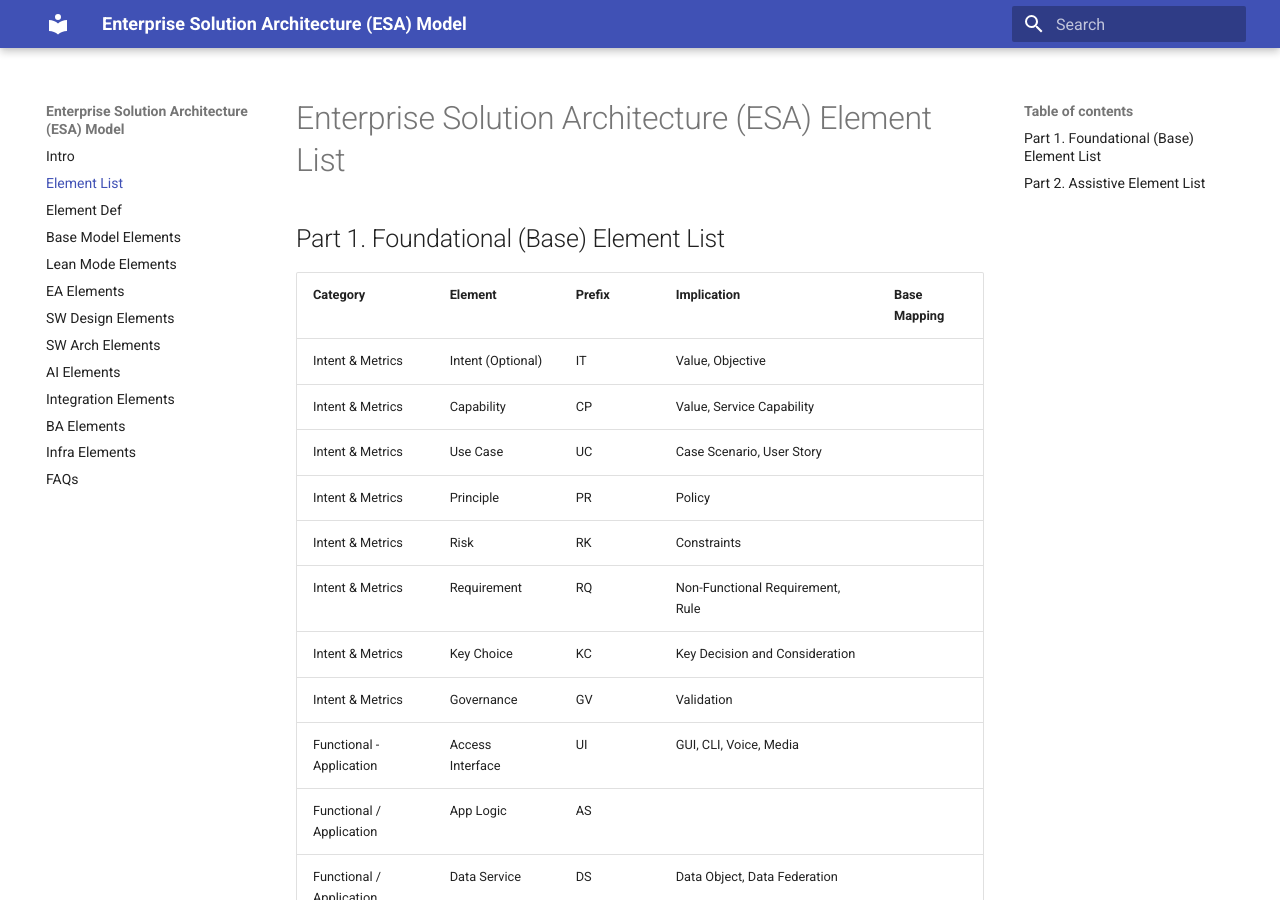
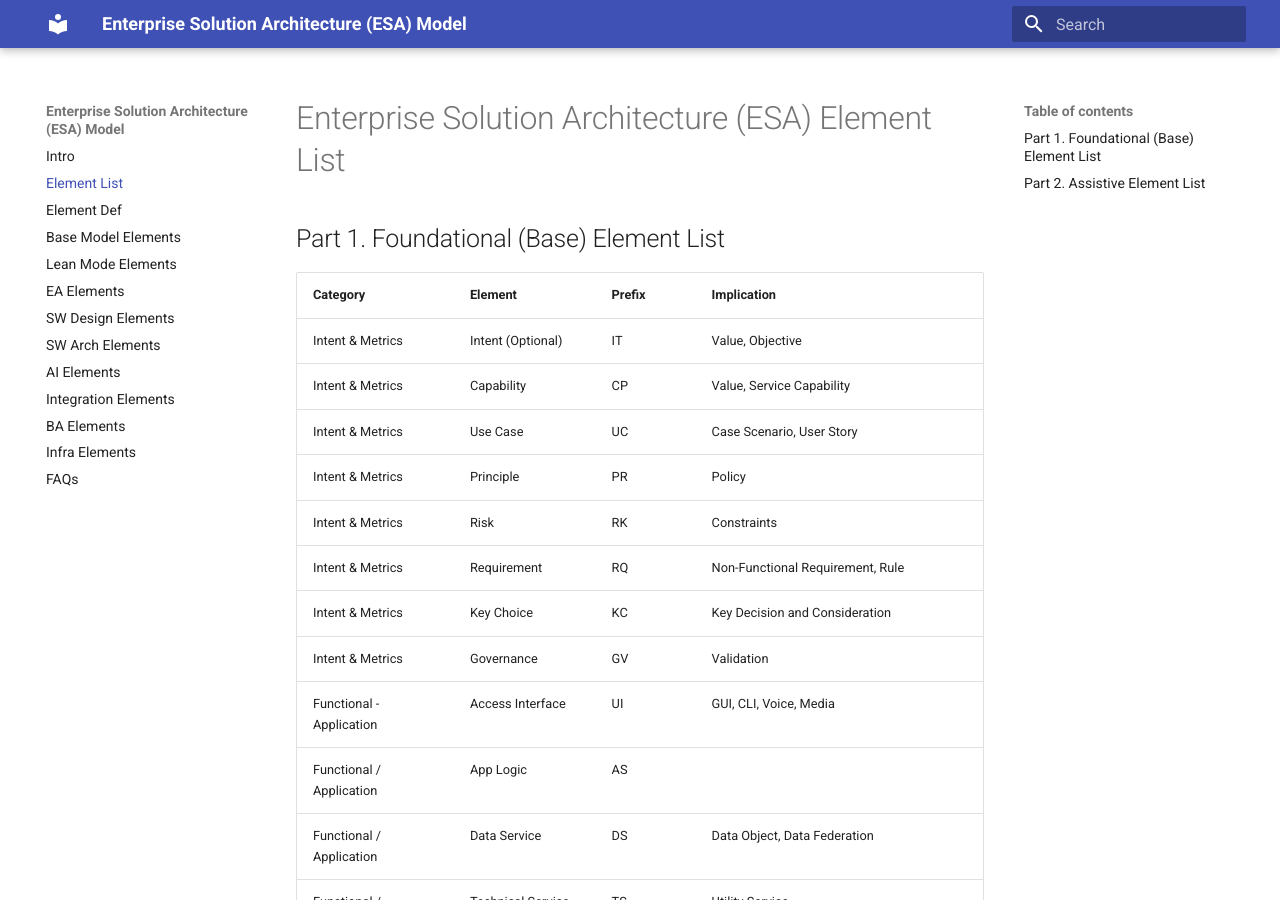
Before and after one commit to seniorgu/esa, an MkDocs documentation site: the page built from docs/esa-element-list.md, in a window 1280 px wide and 900 px high. Built offline with MkDocs 1.6.1 and Material for MkDocs 9.7.7, drawn with Linux system fonts in a browser that asks for light colours.

Commit message:
Update esa-element-list.md

```diff
--- a/docs/esa-element-list.md
+++ b/docs/esa-element-list.md
@@ -2,48 +2,48 @@
 
 ## Part 1. Foundational (Base) Element List
 
-| Category                     | Element                 | Prefix | Implication                                                  | Base Mapping |
-| ---------------------------- | ----------------------- | ------ | ------------------------------------------------------------ | ------------ |
-| Intent & Metrics             | Intent  (Optional)      | IT     | Value, Objective                                             |              |
-| Intent & Metrics             | Capability              | CP     | Value, Service  Capability                                   |              |
-| Intent & Metrics             | Use Case                | UC     | Case Scenario,  User Story                                   |              |
-| Intent & Metrics             | Principle               | PR     | Policy                                                       |              |
-| Intent & Metrics             | Risk                    | RK     | Constraints                                                  |              |
-| Intent & Metrics             | Requirement             | RQ     | Non-Functional  Requirement, Rule                            |              |
-| Intent & Metrics             | Key Choice              | KC     | Key Decision and  Consideration                              |              |
-| Intent & Metrics             | Governance              | GV     | Validation                                                   |              |
-| Functional -Application      | Access  Interface       | UI     | GUI, CLI, Voice,  Media                                      |              |
-| Functional / Application     | App Logic               | AS     |                                                              |              |
-| Functional / Application     | Data Service            | DS     | Data Object, Data  Federation                                |              |
-| Functional / Application     | Technical  Service      | TS     | Utility Service                                              |              |
-| Functional / Application     | Interface               | SI     | Service  Interface, API                                      |              |
-| Functional / Application     | Service  Component      | SC     |                                                              |              |
-| Functional / Application     | Application             | AP     |                                                              |              |
-| Operational / Infrastructure | Deployment  Package     | DP     | Deployment Unit                                              |              |
-| Operational / Infrastructure | Data Store              | DB     |                                                              |              |
-| Operational / Infrastructure | Middleware              | MW     |                                                              |              |
-| Operational / Infrastructure | Node                    | ND     |                                                              |              |
-| Operational / Infrastructure | System                  | SY     | Device                                                       |              |
-| Operational / Infrastructure | Network                 | NW     |                                                              |              |
-| Operational / Infrastructure | Location                | LO     |                                                              |              |
-| General                      | Role                    | RO     | Actor,  Stakeholder                                          |              |
-| General                      | Task                    | TK     | Activity, State                                              |              |
-| General                      | Process                 | PS     | Workflow,  Composite Service                                 |              |
-| General                      | Domain                  | DM     | Bounded Context,  Platform, Zone, etc.                       |              |
-| General                      | Grouping                | GP     | Group                                                        |              |
-| General                      | View Frame              | VF     | Partial View                                                 |              |
-| General                      | Generic Service         | GS     | Conceptual  Service                                          |              |
-| General                      | Virtual Service         | VS     | Configuration,  Collaboration                                |              |
-| General                      | Deliverable  (Optional) | DL     |                                                              |              |
-| General                      | Artifact                | AR     | Tangible Asset,  Document                                    |              |
-| General                      | Note                    | NT     | Key Element  Properties                                      |              |
-| General                      | Input  (Optional)       | IN     |                                                              |              |
-| General                      | Output  (Optional)      | OU     |                                                              |              |
-| General                      | Extension               | EX     | External  system/solution element                            |              |
-| Connection                   | Association             | AN     |                                                              |              |
-| Connection                   | Flow                    | FW     | Directional,  Access, Triggering, Serving,  Influence, Dependency. |              |
-| Connection                   | Composition  (Optional) | CM     |                                                              |              |
-| Connection                   | Realization  (Optional) | RN     |                                                              |              |
+| Category                     | Element                 | Prefix | Implication                                                        |
+| ---------------------------- | ----------------------- | ------ | ------------------------------------------------------------------ |
+| Intent & Metrics             | Intent  (Optional)      | IT     | Value, Objective                                                   |
+| Intent & Metrics             | Capability              | CP     | Value, Service  Capability                                         |
+| Intent & Metrics             | Use Case                | UC     | Case Scenario,  User Story                                         |
+| Intent & Metrics             | Principle               | PR     | Policy                                                             |
+| Intent & Metrics             | Risk                    | RK     | Constraints                                                        |
+| Intent & Metrics             | Requirement             | RQ     | Non-Functional  Requirement, Rule                                  |
+| Intent & Metrics             | Key Choice              | KC     | Key Decision and  Consideration                                    |
+| Intent & Metrics             | Governance              | GV     | Validation                                                         |
+| Functional -Application      | Access  Interface       | UI     | GUI, CLI, Voice,  Media                                            |
+| Functional / Application     | App Logic               | AS     |                                                                    |
+| Functional / Application     | Data Service            | DS     | Data Object, Data  Federation                                      |
+| Functional / Application     | Technical  Service      | TS     | Utility Service                                                    |
+| Functional / Application     | Interface               | SI     | Service  Interface, API                                            |
+| Functional / Application     | Service  Component      | SC     |                                                                    |
+| Functional / Application     | Application             | AP     |                                                                    |
+| Operational / Infrastructure | Deployment  Package     | DP     | Deployment Unit                                                    |
+| Operational / Infrastructure | Data Store              | DB     |                                                                    |
+| Operational / Infrastructure | Middleware              | MW     |                                                                    |
+| Operational / Infrastructure | Node                    | ND     |                                                                    |
+| Operational / Infrastructure | System                  | SY     | Device                                                             |
+| Operational / Infrastructure | Network                 | NW     |                                                                    |
+| Operational / Infrastructure | Location                | LO     |                                                                    |
+| General                      | Role                    | RO     | Actor,  Stakeholder                                                |
+| General                      | Task                    | TK     | Activity, State                                                    |
+| General                      | Process                 | PS     | Workflow,  Composite Service                                       |
+| General                      | Domain                  | DM     | Bounded Context,  Platform, Zone, etc.                             |
+| General                      | Grouping                | GP     | Group                                                              |
+| General                      | View Frame              | VF     | Partial View                                                       |
+| General                      | Generic Service         | GS     | Conceptual  Service                                                |
+| General                      | Virtual Service         | VS     | Configuration,  Collaboration                                      |
+| General                      | Deliverable  (Optional) | DL     |                                                                    |
+| General                      | Artifact                | AR     | Tangible Asset,  Document                                          |
+| General                      | Note                    | NT     | Key Element  Properties                                            |
+| General                      | Input  (Optional)       | IN     |                                                                    |
+| General                      | Output  (Optional)      | OU     |                                                                    |
+| General                      | Extension               | EX     | External  system/solution element                                  |
+| Connection                   | Association             | AN     |                                                                    |
+| Connection                   | Flow                    | FW     | Directional,  Access, Triggering, Serving,  Influence, Dependency. |
+| Connection                   | Composition  (Optional) | CM     |                                                                    |
+| Connection                   | Realization  (Optional) | RN     |                                                                    |
 
 ## Part 2. Assistive Element List
 
```
